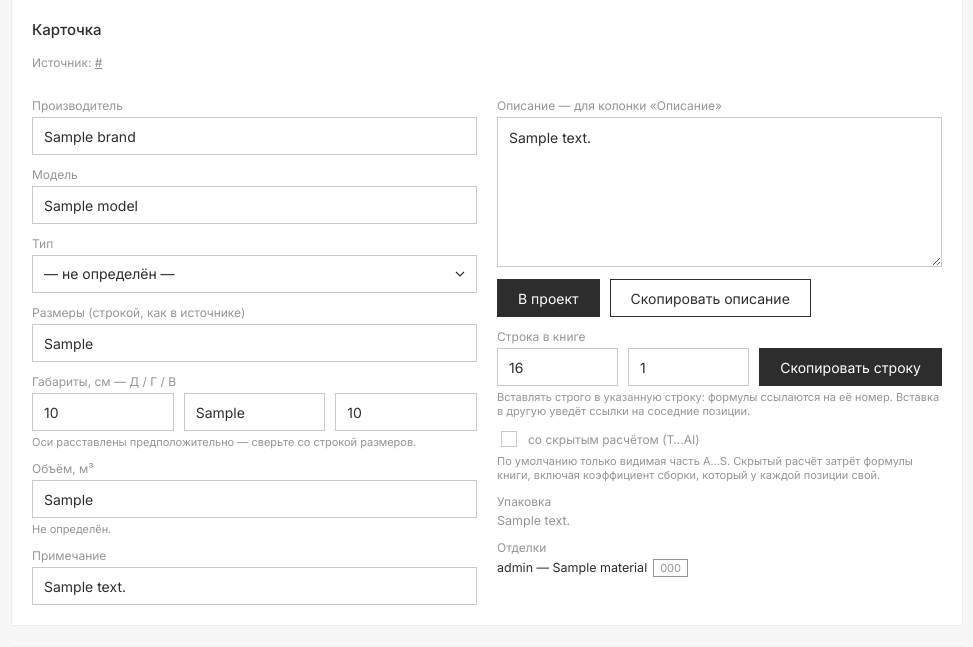
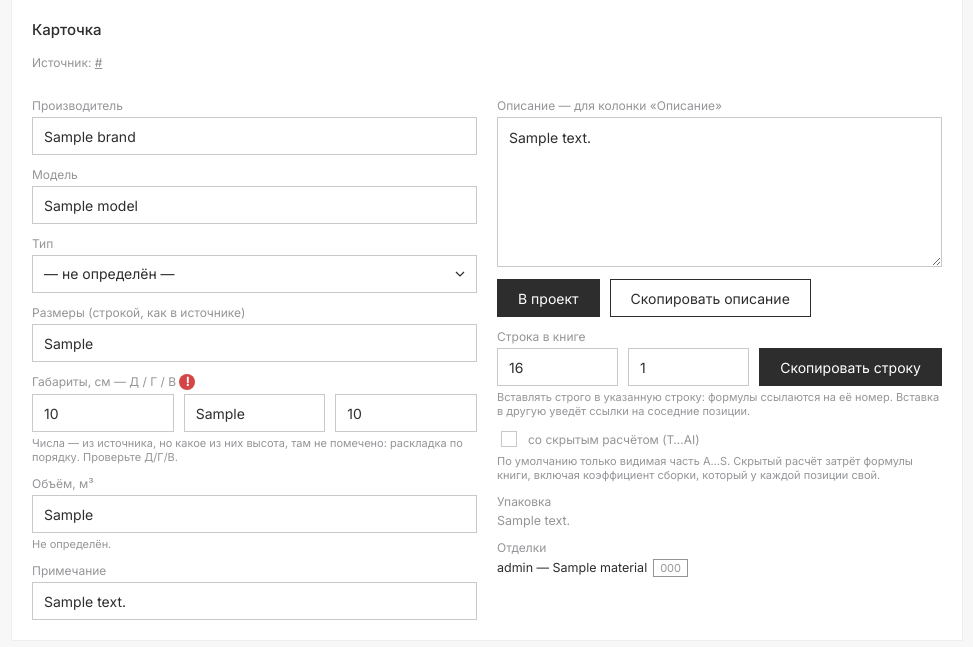
Before and after one commit to frasimah/aurrum_offers, a Flask app: template templates/lookup.html in a window 1280 px wide. Shown: the part 185-832 px from the top of the page, without its empty margins (153-1126 px from the left). Run offline with Flask 3, Linux system fonts and the light colour scheme; the visitor is signed in with stand-in values (Sample User, id 1); the template is opened without the code that fills it: most values are stand-ins (such as "Sample title", 1, 10 or a date in 2020); grey boxes marked "Sample" are stand-in pictures.

Commit message:
Знак «!» у догаданных осей, галочка у вставленных отделок, сохранение
Правило точности стало двухуровневым, по существу ошибки:

- Числа, которых нет в источнике, — выдумка, их не показываем вовсе
  (это было и остаётся: _dims_grounded, случай FENDI).
- Числа из источника без пометки высоты — настоящие, но их раскладка
  по осям есть догадка по порядку. Такие оси заполняются и помечаются
  красным знаком «!» — на карточке у полей Д/Г/В и в строке позиции
  проекта. Флаг уезжает в проект вместе с позицией.

Попутно раскладка «диаметры + одно непомеченное число» переведена из
догадок в уверенные: оставшемуся числу больше нечем быть, кроме
высоты. У PORADA INFINITY знак «!» больше не ставится.

Кнопки «В описание» показывают состояние: если материал уже стоит
в строке своей роли, кнопка меняется на «✓ в описании» и гаснет.
Пересчитывается после каждой вставки и при ручной правке описания —
удалил строку руками, кнопка снова предлагает вставить.

В проекте добавлены «Сохранить» (проект и так пишется на каждую
правку — кнопка нужна человеку: явное действие и подтверждение
словами) и «Вернуться к парсеру».

Co-Authored-By: Claude Opus 5 <noreply@anthropic.com>

```diff
--- a/product_lookup.py
+++ b/product_lookup.py
@@ -415,10 +415,16 @@ def parse_dims(raw: str, type_ru: str = "") -> tuple[float | None, float | None,
             return horizontal[0], horizontal[0], height, True
         return None, None, height, False
 
-    # Пометки высоты нет — приходится догадываться.
+    # Пометки высоты нет. Числа при этом настоящие — со страницы, их
+    # стережёт _dims_grounded, — вопрос только в раскладке по осям.
+    # Когда все числа, кроме одного, помечены диаметрами, оставшемуся
+    # больше нечем быть, кроме высоты: это вывод, а не догадка.
     rest = [n for n in all_nums if n not in diameters]
+    if diameters and len(rest) == 1:
+        d = max(diameters)
+        return d, d, rest[0], True
     if diameters and rest:
-        d = max(diameters + [n for n in rest if n < max(rest)]) if len(rest) > 1 else max(diameters)
+        d = max(diameters + [n for n in rest if n < max(rest)])
         return d, d, max(rest), False
     if len(all_nums) >= 3:
         w, dep, h = all_nums[0], all_nums[1], all_nums[2]
@@ -734,8 +740,8 @@ def lookup(url: str) -> Product:
         p.warnings.append("Габариты найдены не полностью — проверьте по источнику.")
     elif not p.dims_confident:
         p.warnings.append(
-            "В источнике нет пометки высоты — Д/Г/В расставлены предположительно, "
-            "сверьте со строкой размеров."
+            "Числа взяты из источника, но пометки высоты там нет — оси "
+            "расставлены по порядку и помечены знаком «!». Проверьте раскладку."
         )
     if not p.photo_urls:
         p.warnings.append("Фотографии не найдены.")
--- a/templates/lookup.html
+++ b/templates/lookup.html
@@ -133,6 +133,13 @@
       border-color: #d5d5d5;
       background: #d5d5d5;
       cursor: default;
+    }
+
+    .warn-mark {
+      display: inline-block; width: 16px; height: 16px;
+      border-radius: 50%; background: #d64545; color: #fff;
+      font-size: 12px; font-weight: 600; text-align: center; line-height: 16px;
+      cursor: help;
     }
 
     .fin {
@@ -444,15 +451,16 @@
           <label for="f_dims_raw">Размеры (строкой, как в источнике)</label>
           <input id="f_dims_raw" value="{{ product.dims_raw }}">
 
-          <label>Габариты, см — Д / Г / В</label>
+          <label>Габариты, см — Д / Г / В{% if product.dims_raw and not product.dims_confident %}
+            <span class="warn-mark" title="Раскладка по осям — догадка по порядку: пометки высоты в источнике нет">!</span>{% endif %}</label>
           <div class="grid3">
             <input id="f_d" value="{{ product.width_cm or '' }}">
             <input id="f_g" value="{{ product.depth_cm or '' }}">
             <input id="f_v" value="{{ product.height_cm or '' }}">
           </div>
           <div class="hint">
-            {% if product.dims_confident %}Оси разобраны по пометке высоты в источнике.{% else %}Оси расставлены
-            предположительно — сверьте со строкой размеров.{% endif %}
+            {% if product.dims_confident %}Оси разобраны по пометке высоты в источнике.{% else %}Числа — из
+            источника, но какое из них высота, там не помечено: раскладка по порядку. Проверьте Д/Г/В.{% endif %}
           </div>
 
           <label for="f_vol">Объём, м³</label>
@@ -590,6 +598,24 @@
       desc.value = lines.join('\n');
     }
 
+    // Галочка на кнопке, когда материал уже стоит в строке своей роли.
+    // Считается заново после каждой вставки и при ручной правке описания —
+    // удалил строку руками, кнопка снова предложит вставить.
+    function finishInDesc(role, material) {
+      const desc = document.getElementById('f_desc');
+      if (!desc || !material) return false;
+      const line = desc.value.split('\n').find(l => l.startsWith(role + ' - ')) || '';
+      return line.toUpperCase().includes(material.toUpperCase());
+    }
+
+    function syncFinishButtons() {
+      document.querySelectorAll('#parse_result button[data-f]').forEach(b => {
+        const done = finishInDesc(b.dataset.role, b.dataset.mat);
+        b.textContent = done ? '✓ в описании' : 'В описание';
+        b.disabled = done;
+      });
+    }
+
     function fill(c) {
       const set = (id, v) => { const el = document.getElementById(id); if (el && v != null) el.value = v; };
       // Пустое поле заполняем, заполненное не трогаем: из карточки данные
@@ -646,7 +672,9 @@
               + '<span class="hint" style="font-size:12.5px;color:#2d2d2d">' + esc(f.role_ru)
               + ' — ' + esc(f.material) + (f.code ? ' <span class="badge">' + esc(f.code) + '</span>' : '')
               + '</span>'
-              + '<button type="button" class="ghost" data-f="' + j + '">В описание</button>'
+              + '<button type="button" class="ghost" data-f="' + j
+              + '" data-role="' + esc(f.role_ru || 'Отделка') + '" data-mat="' + esc(f.material || '')
+              + '">В описание</button>'
               + '</div>').join('');
 
             out.innerHTML = warns
@@ -669,8 +697,11 @@
             out.querySelectorAll('button[data-f]').forEach(b =>
               b.addEventListener('click', () => {
                 addFinish(data.finishes[b.dataset.f]);
-                b.textContent = 'В описании';
+                syncFinishButtons();
               }));
+            // Часть отделок из документа могла уже стоять в описании —
+            // например, приехать со страницы. Показываем это сразу.
+            syncFinishButtons();
           }
         } catch (e) {
           out.innerHTML = '<div class="warn" style="margin-top:12px">' + e.message + '</div>';
@@ -779,6 +810,7 @@
           model: val('f_model'),
           type_ru: val('f_type'),
           dims_raw: val('f_dims_raw'),
+          dims_confident: {{ (product.dims_confident if product else True) | tojson }},
           description: val('f_desc'),
           note: val('f_note'),
           width_cm: val('f_d'), depth_cm: val('f_g'), height_cm: val('f_v'),
@@ -842,6 +874,9 @@
       });
     }
 
+    const descField = document.getElementById('f_desc');
+    if (descField) descField.addEventListener('input', syncFinishButtons);
+
     const copy = document.getElementById('copy');
     if (copy) {
       copy.addEventListener('click', async () => {
```
Also changed, not shown: templates/project.html (+28 -2 lines).
